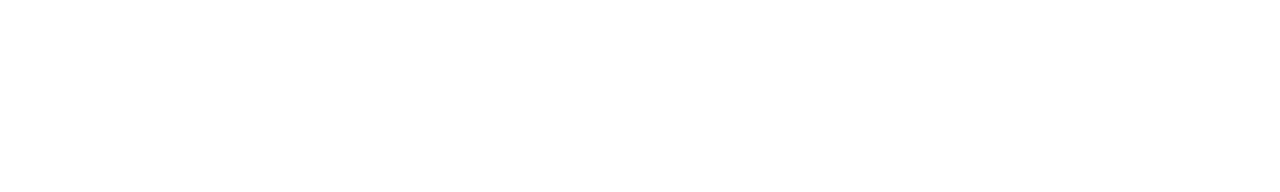
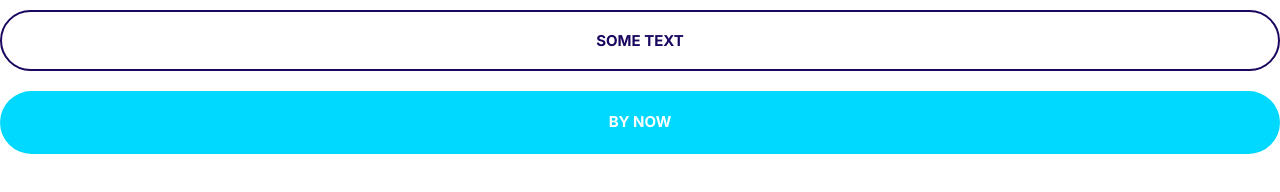
Before and after one commit to Guhanzzz/Moshify, a plain HTML site: page index.html in a window 1280 px wide. Drawn offline with Linux system fonts and the light colour scheme.

Commit message:
Buttons done

```diff
--- a/css/styles.css
+++ b/css/styles.css
@@ -4,6 +4,10 @@
     --color-accent: #ff3400;
     --color-heading: #1b0760;
     --color-body: #918ca4;
+}
+
+*, *::after, *::before{
+    box-sizing: border-box;
 }
 
 /*************************** Typography **************************/
@@ -159,8 +163,74 @@ a{
     background: #f3f9fa;
     width: 64px;
     height: 64px;
-    border-radius: 500%;
+    border-radius: 50%;
     display: inline-flex;
     justify-content: center;
     align-items: center;
 }
+
+
+/************************** Buttons **************************/
+.btn{
+    border-radius: 40px;
+    border: 0;
+    cursor: pointer;
+    font-size: 1.8rem;
+    font-weight: 600;
+    margin: 1rem 0;
+    padding: 2rem 3rem;
+    text-align: center;
+    text-transform: uppercase;
+    white-space: nowrap;
+}
+
+.btn--primary{
+    background:var(--color-primary);
+    color: #fff;
+}
+
+.btn--primary:hover{
+    background: #3a8ffd;
+}
+
+.btn--secondary{
+    background: var(--color-secondary);
+    color: #fff;
+}
+
+.btn--secondary:hover{
+    background: #00c8eb;
+}
+
+.btn--outline{
+    background: #fff;
+    color: var(--color-heading);
+    border: 2px solid var(--color-heading);
+}
+
+.btn--outline:hover{
+    background: var(--color-heading);
+    color: #fff;
+}
+
+
+.btn--accent{
+    background: var(--color-accent);
+    color: #fff;
+    border: none;
+}
+
+.btn--accent:hover{
+    background: #ec3000;
+}
+
+.btn--block{
+    width: 100%;
+    display: inline-block;
+}
+
+@media screen and (min-width: 1024px) {
+    .btn{
+        font-size: 1.5rem;
+    }
+}
--- a/index.html
+++ b/index.html
@@ -14,5 +14,8 @@
     <link rel="stylesheet" href="/css/styles.css" />
     <title>Moshify</title>
   </head>
-  <body></body>
+  <body>
+    <button class="btn btn--outline btn--block">some text</button>
+    <a href="#" class="btn btn--secondary btn--block">By Now</a>
+  </body>
 </html>
```
